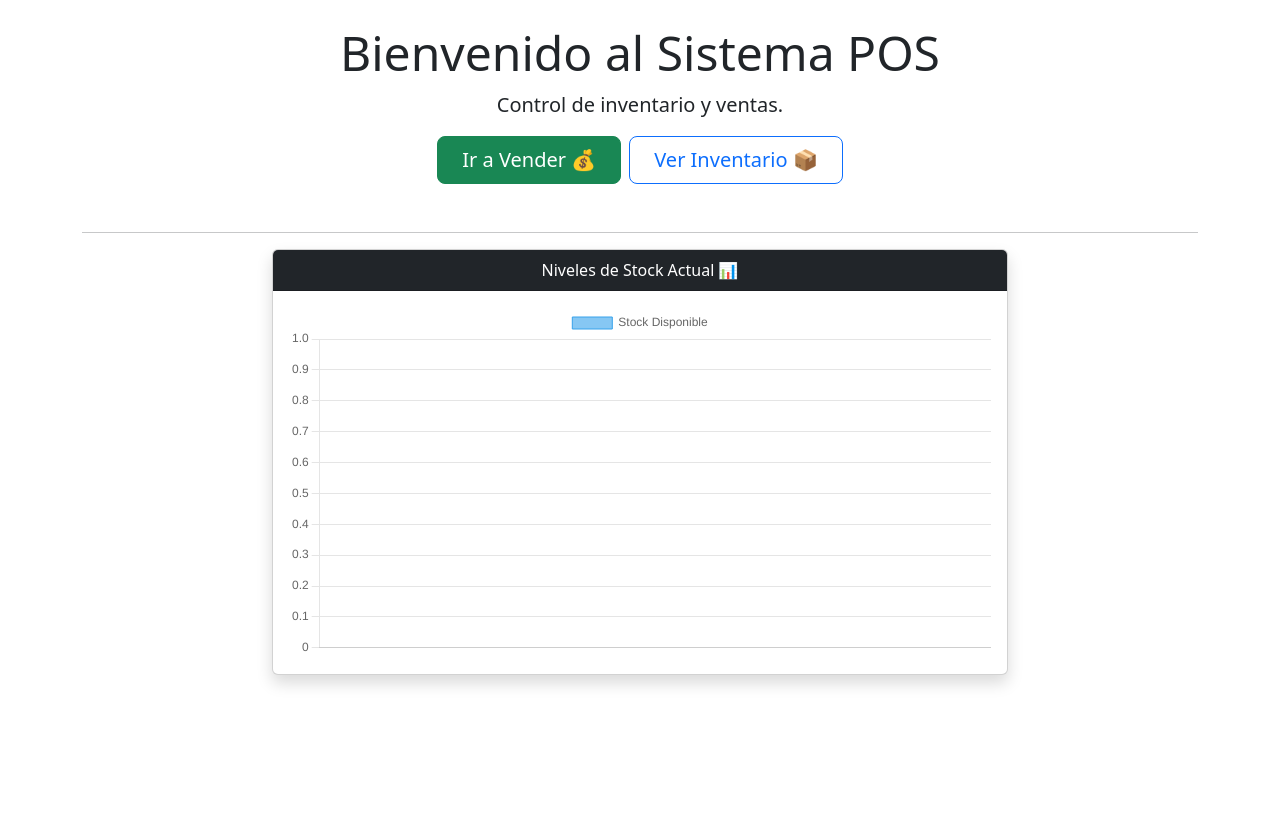
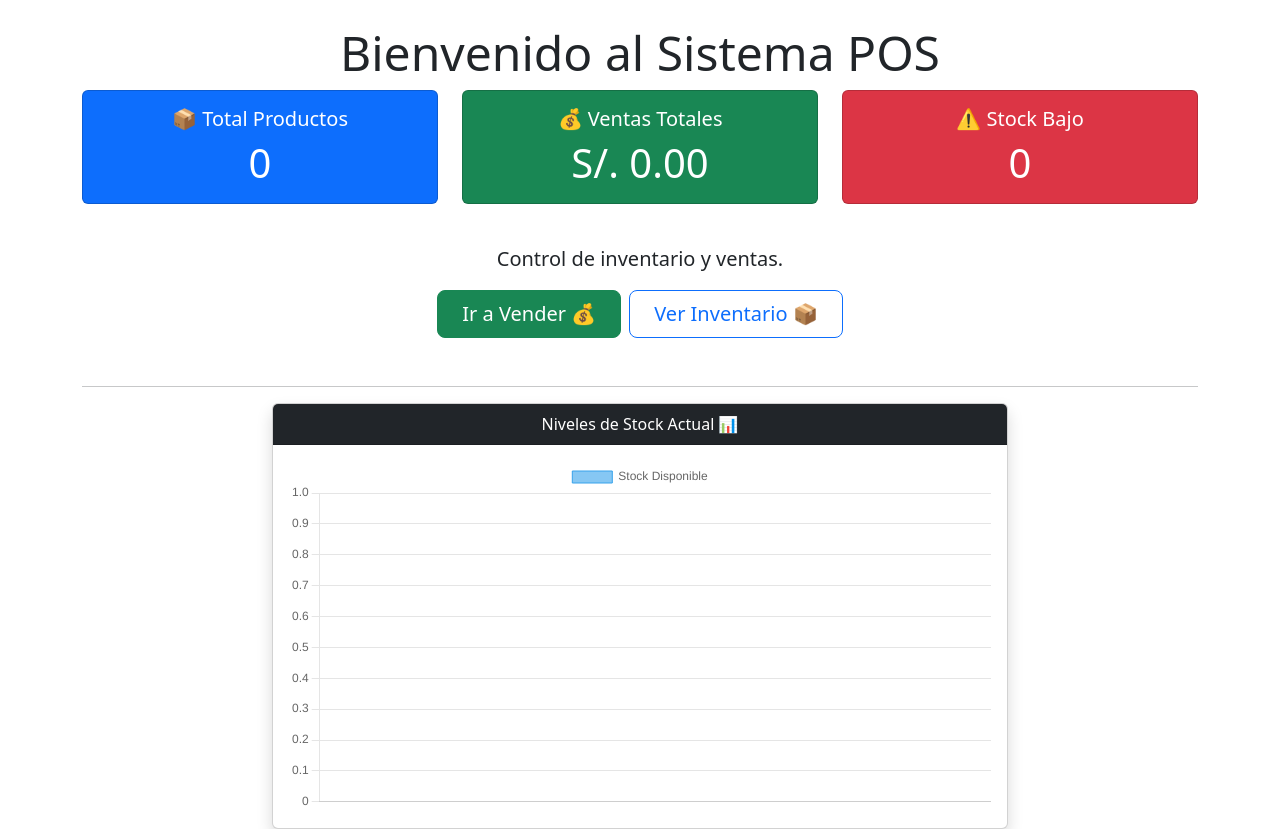
Before and after one commit to JimAcosta123/sistema-pos-senati, a Flask app: page / in a window 1280 px wide. Shown: the part 56-885 px from the top of the page. Before the commit the page ends 742 px from the top, so only its background shows below. Run offline with Flask 3, Linux system fonts and the light colour scheme; the visitor is signed in with stand-in values (Sample User, id 1); data that the repository does not hold is empty.

Commit message:
ui: Dashboard ejecutivo con tarjetas de métricas en tiempo real

```diff
--- a/templates/index.html
+++ b/templates/index.html
@@ -3,6 +3,38 @@
 {% block content %}
 <div class="text-center mt-4">
     <h1 class="display-5">Bienvenido al Sistema POS</h1>
+
+
+    {% if current_user.is_authenticated %}
+<div class="row mb-4">
+    <div class="col-md-4">
+        <div class="card text-white bg-primary mb-3">
+            <div class="card-body">
+                <h5 class="card-title">📦 Total Productos</h5>
+                <p class="card-text display-6">{{ total_productos }}</p>
+            </div>
+        </div>
+    </div>
+    <div class="col-md-4">
+        <div class="card text-white bg-success mb-3">
+            <div class="card-body">
+                <h5 class="card-title">💰 Ventas Totales</h5>
+                <p class="card-text display-6">S/. {{ "%.2f"|format(dinero) }}</p>
+            </div>
+        </div>
+    </div>
+    <div class="col-md-4">
+        <div class="card text-white bg-danger mb-3">
+            <div class="card-body">
+                <h5 class="card-title">⚠️ Stock Bajo</h5>
+                <p class="card-text display-6">{{ bajos }}</p>
+            </div>
+        </div>
+    </div>
+</div>
+{% endif %}
+
+
     <p class="lead">Control de inventario y ventas.</p>
 
     <div class="d-grid gap-2 d-sm-flex justify-content-sm-center mb-5">
```
